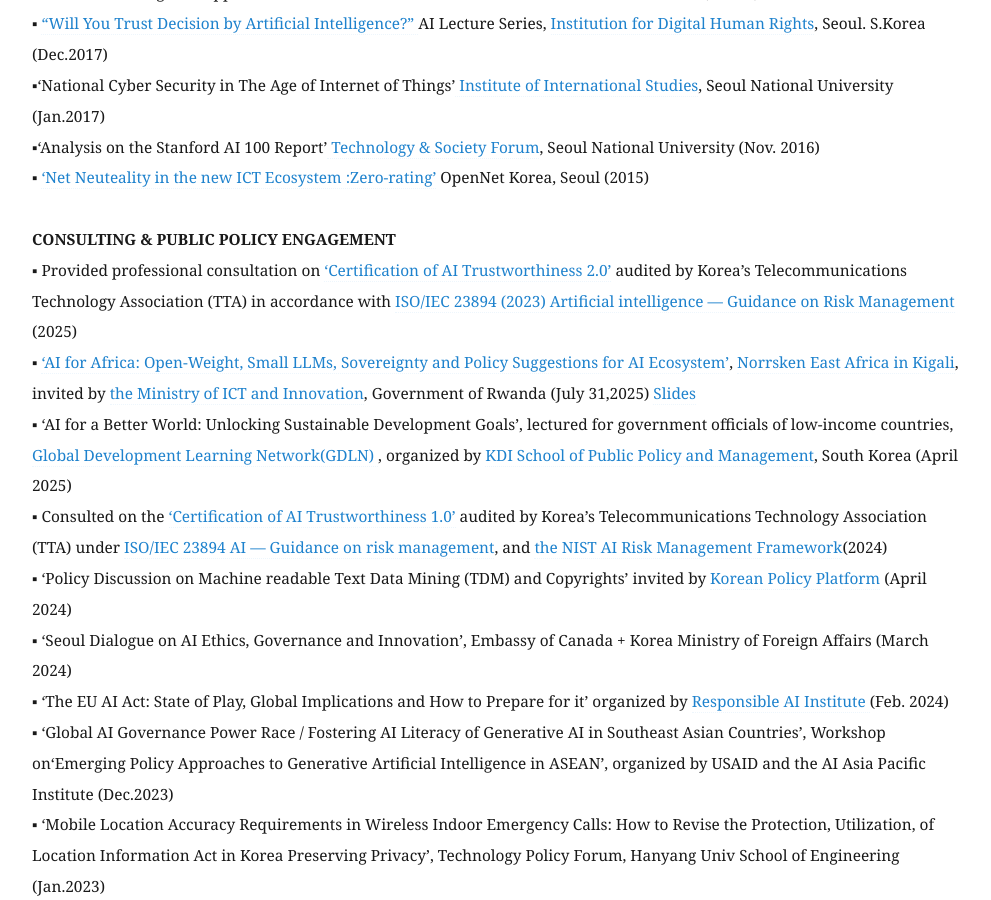
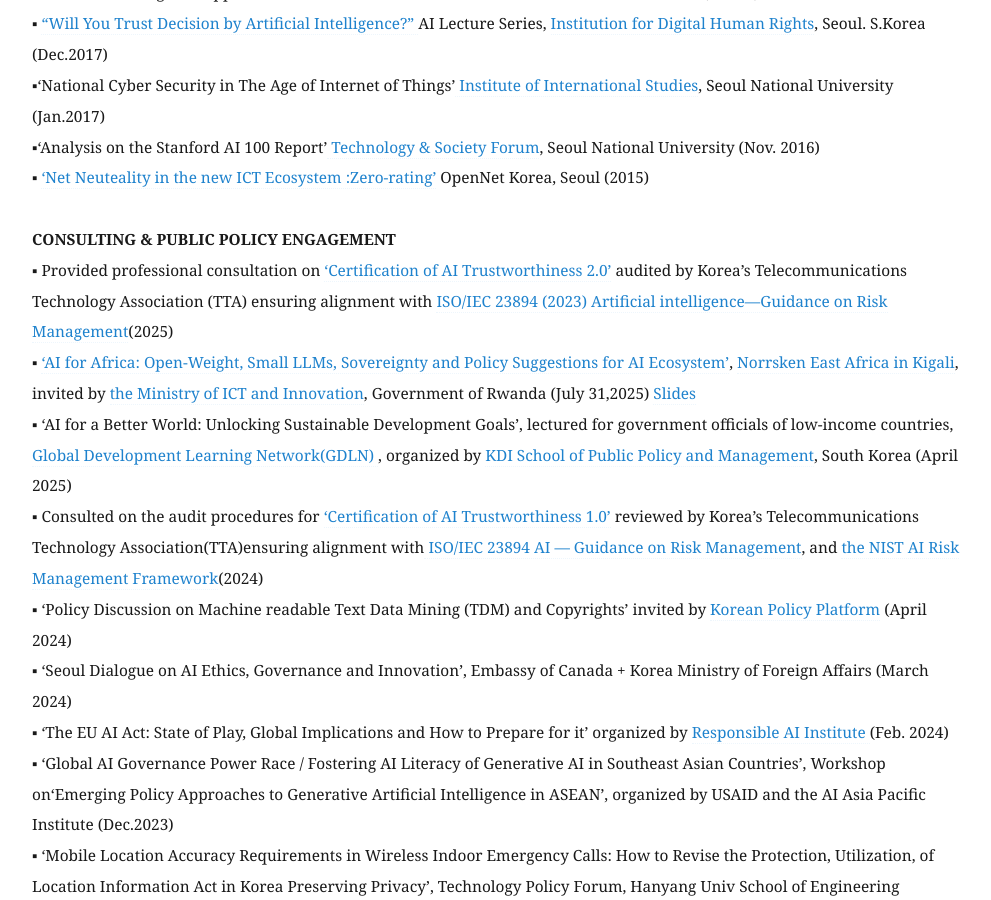
Before and after one commit to eunchangchoi/eunchangchoi.github.io, a Jekyll site: the page built from index.md, in a window 1280 px wide and 900 px high, scrolled down 7635 px. Shown: the whole window, without its empty margins (68-1059 px from the left). Built offline with Jekyll 4.4.1, drawn with Linux system fonts in a browser that asks for light colours.

Commit message:
Update index.md

```diff
--- a/index.md
+++ b/index.md
@@ -163,11 +163,11 @@
   <br>
 
  <strong> CONSULTING & PUBLIC POLICY ENGAGEMENT </strong> <br>
-▪ Provided professional consultation on <a href="https://tta-trustworthy-ai.gitbook.io/cat/cat-2.0/aibusiness"> ‘Certification of AI Trustworthiness 2.0’</a> audited by Korea’s Telecommunications Technology Association (TTA) in accordance with
-<a href="https://cdn.standards.iteh.ai/samples/77304/cb803ee4e9624430a5db177459158b24/ISO-IEC-23894-2023.pdf"> ISO/IEC 23894 (2023) Artificial intelligence — Guidance on Risk Management</a> (2025) <br>
+▪ Provided professional consultation on <a href="https://tta-trustworthy-ai.gitbook.io/cat/cat-2.0/aibusiness"> ‘Certification of AI Trustworthiness 2.0’</a> audited by Korea’s Telecommunications Technology Association (TTA) ensuring alignment with
+<a href="https://cdn.standards.iteh.ai/samples/77304/cb803ee4e9624430a5db177459158b24/ISO-IEC-23894-2023.pdf"> ISO/IEC 23894 (2023) Artificial intelligence—Guidance on Risk Management</a>(2025) <br>
 ▪ <a href="https://www.linkedin.com/feed/update/urn:li:activity:7355949028733255680"> ‘AI for Africa: Open-Weight, Small LLMs, Sovereignty and Policy Suggestions for AI Ecosystem’</a>, <a href="https://www.norrsken.org/houses/kigali"> Norrsken East Africa in Kigali</a>, invited by <a href="https://x.com/RwandaICT/status/1950209792494174355"> the Ministry of ICT and Innovation</a>, Government of Rwanda (July 31,2025) <a href="https://github.com/eunchangchoi/eunchangchoi.github.io/blob/master/AI%20for%20Africa%20_Open-Weight%20Small%20LLMs%2C%20Sovereignty%20Policy%20Suggestions%20for%20AI%20Ecosystem%20Norrsken%20Choi%202025%20July.pdf"> Slides</a> <br>
 ▪ ‘AI for a Better World: Unlocking Sustainable Development Goals’, lectured for government officials of low-income countries, <a href="https://www.gdln.or.kr/main/"> Global Development Learning Network(GDLN) </a>, organized by <a href="https://www.kdischool.ac.kr/"> KDI School of Public Policy and Management</a>, South Korea (April 2025) <br>
-▪ Consulted on the <a href="https://aitrustops.or.kr/web/main.do"> ‘Certification of AI Trustworthiness 1.0’</a> audited by Korea’s Telecommunications Technology Association (TTA) under <a href="https://cdn.standards.iteh.ai/samples/77304/cb803ee4e9624430a5db177459158b24/ISO-IEC-23894-2023.pdf"> ISO/IEC 23894 AI — Guidance on risk management</a>, and  <a href="https://www.nist.gov/itl/ai-risk-management-framework"> the NIST AI Risk Management Framework</a>(2024) <br>
+▪ Consulted on the audit procedures for <a href="https://aitrustops.or.kr/web/main.do"> ‘Certification of AI Trustworthiness 1.0’</a> reviewed by Korea’s Telecommunications Technology Association(TTA)ensuring alignment with<a href="https://cdn.standards.iteh.ai/samples/77304/cb803ee4e9624430a5db177459158b24/ISO-IEC-23894-2023.pdf"> ISO/IEC 23894 AI — Guidance on Risk Management</a>, and  <a href="https://www.nist.gov/itl/ai-risk-management-framework"> the NIST AI Risk Management Framework</a>(2024) <br>
 ▪ ‘Policy Discussion on Machine readable Text Data Mining (TDM) and Copyrights’ invited by <a href="https://k-pol.org/"> Korean Policy Platform</a> (April 2024) <br>
 ▪ ‘Seoul Dialogue on AI Ethics, Governance and Innovation’, Embassy of Canada + Korea Ministry of Foreign Affairs (March 2024) <br>
 ▪ ‘The EU AI Act: State of Play, Global Implications and How to Prepare for it’ organized by <a href="https://www.responsible.ai/"> Responsible AI Institute </a> (Feb. 2024) <br>
```
